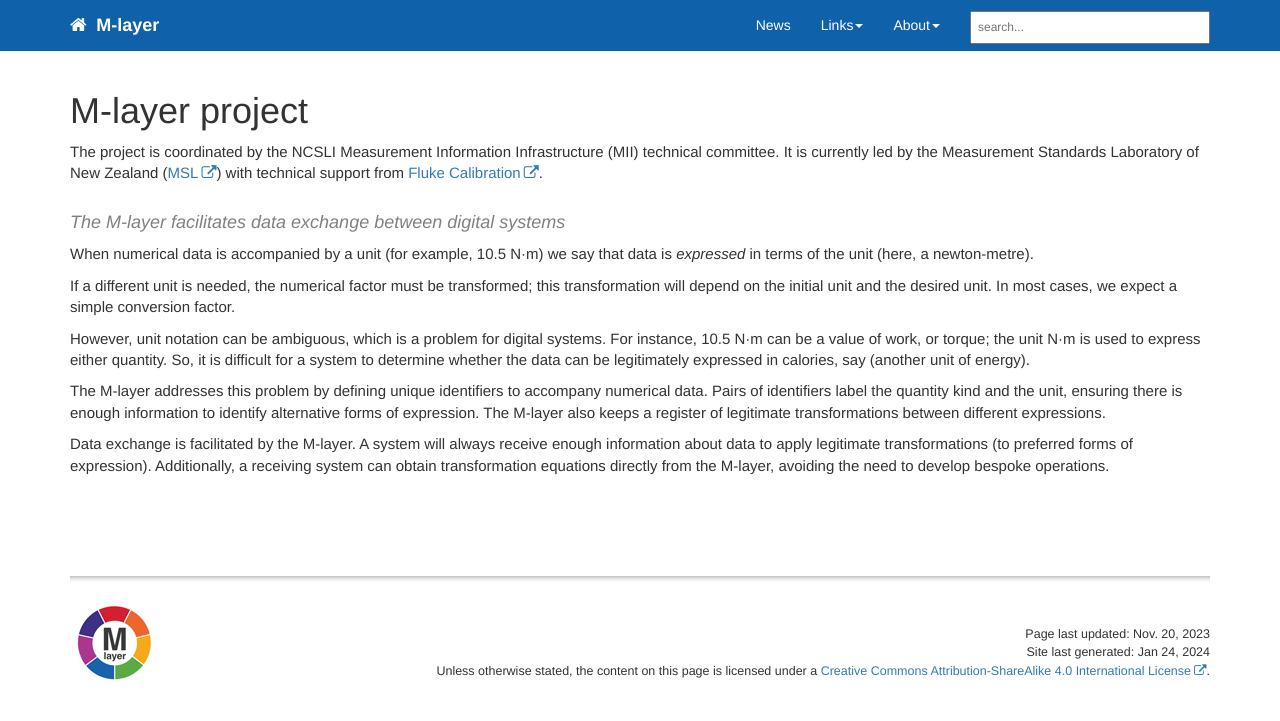
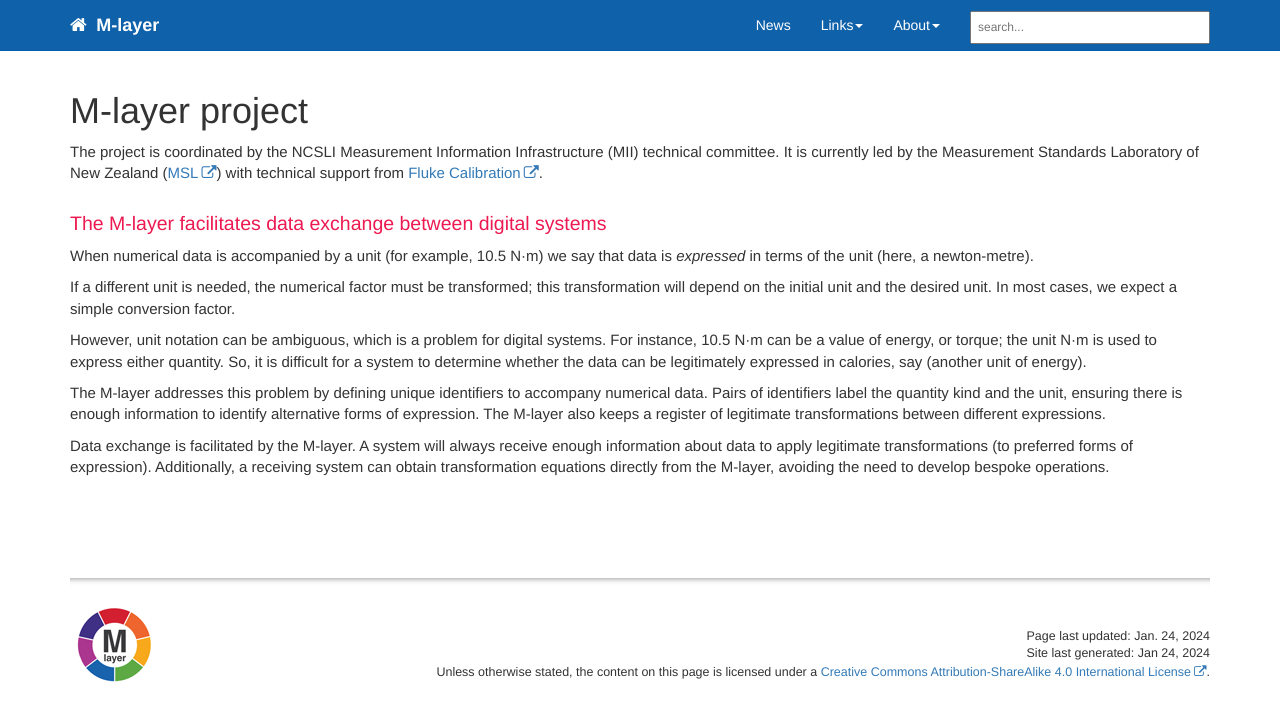
Before and after one commit to mehranmo/mlayer, a Jekyll site: the page built from about.md, in a window 1280 px wide. Shown: the top 721 px of the page. Built offline with Jekyll 4.4.1, drawn with Linux system fonts in a browser that asks for light colours; comment, search, counter and statistics services are not loaded.

Commit message:
Corrected date

```diff
--- a/about.md
+++ b/about.md
@@ -4,16 +4,16 @@ hide_sidebar: true
 toc: false
 permalink: about.html
 mathjax: true
-last_updated: Nov. 20, 2023
+last_updated: Jan. 24, 2024
 ---
 The project is coordinated by the NCSLI Measurement Information Infrastructure (MII) technical committee. It is currently led by the Measurement Standards Laboratory of New Zealand ([MSL](https://www.measurement.govt.nz)) with technical support from [Fluke Calibration](https://www.flukecal.com/).
 
-#### The M-layer facilitates data exchange between digital systems
+### The M-layer facilitates data exchange between digital systems
 When numerical data is accompanied by a unit (for example, 10.5 N·m) we say that data is *expressed* in terms of the unit (here, a newton-metre).
 
 If a different unit is needed, the numerical factor must be transformed; this transformation will depend on the initial unit and the desired unit. In most cases, we expect a simple conversion factor.
 
-However, unit notation can be ambiguous, which is a problem for digital systems. For instance, 10.5 N·m can be a value of work, or torque; the unit N·m is used to express either quantity. So, it is difficult for a system to determine whether the data can be legitimately expressed in calories, say (another unit of energy).
+However, unit notation can be ambiguous, which is a problem for digital systems. For instance, 10.5 N·m can be a value of energy, or torque; the unit N·m is used to express either quantity. So, it is difficult for a system to determine whether the data can be legitimately expressed in calories, say (another unit of energy).
 
 The M-layer addresses this problem by defining unique identifiers to accompany numerical data. Pairs of identifiers label the quantity kind and the unit, ensuring there is enough information to identify alternative forms of expression. The M-layer also keeps a register of legitimate transformations between different expressions.
 
```
